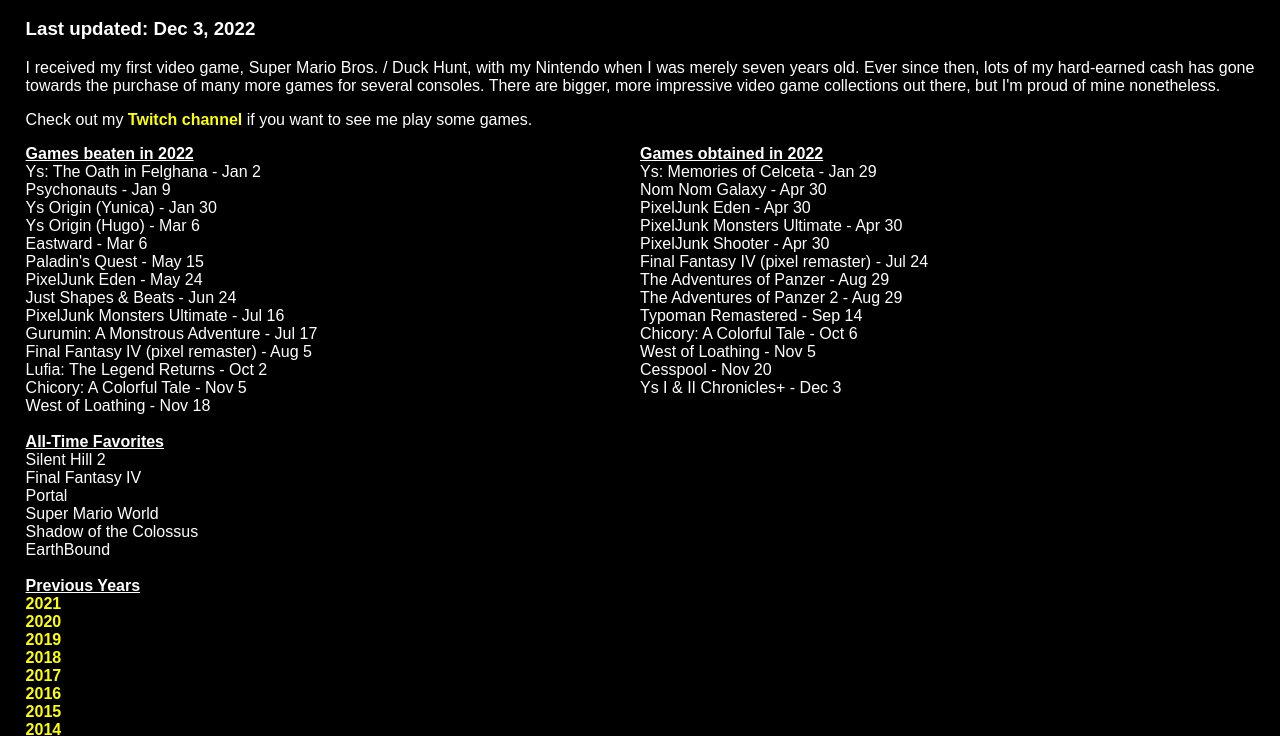
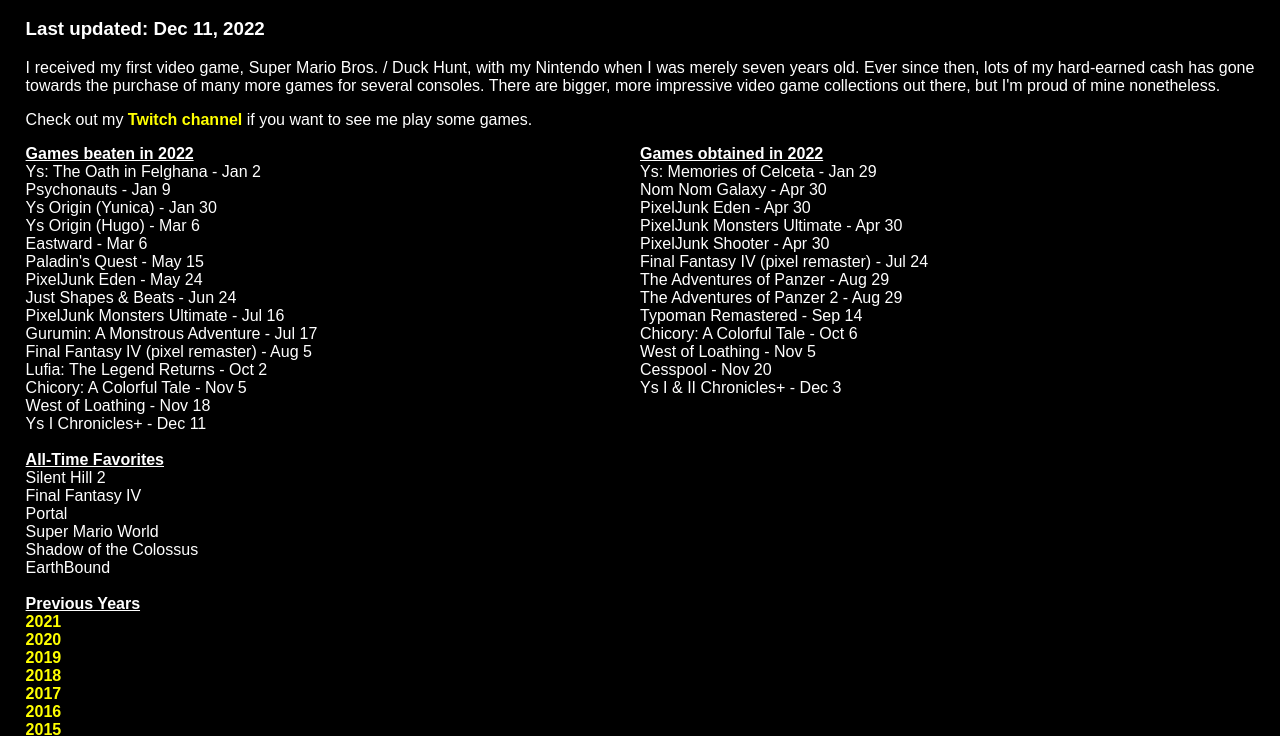
Before and after one commit to ssrobins/ssrobins.github.io, a plain HTML site: page games.html in a window 1280 px wide. Shown: the part 66-802 px from the top of the page. Drawn offline with Linux system fonts and the light colour scheme.

Commit message:
Beat Ys I Chronicles+

```diff
--- a/games.html
+++ b/games.html
@@ -10,7 +10,7 @@
 
 <h1>My video games</h1>
 
-<h3>Last updated: Dec 3, 2022</h3>
+<h3>Last updated: Dec 11, 2022</h3>
 
 <p>I received my first video game, Super Mario Bros. / Duck Hunt, with my Nintendo when I was merely seven years old. Ever since then, lots of my hard-earned cash has gone towards the purchase of many more games for several consoles. There are bigger, more impressive video game collections out there, but I'm proud of mine nonetheless.</p>
 
@@ -35,6 +35,7 @@
 <li>Lufia: The Legend Returns - Oct 2</li>
 <li>Chicory: A Colorful Tale - Nov 5</li>
 <li>West of Loathing - Nov 18</li>
+<li>Ys I Chronicles+ - Dec 11</li>
 </ul>
 </td>
 
```
